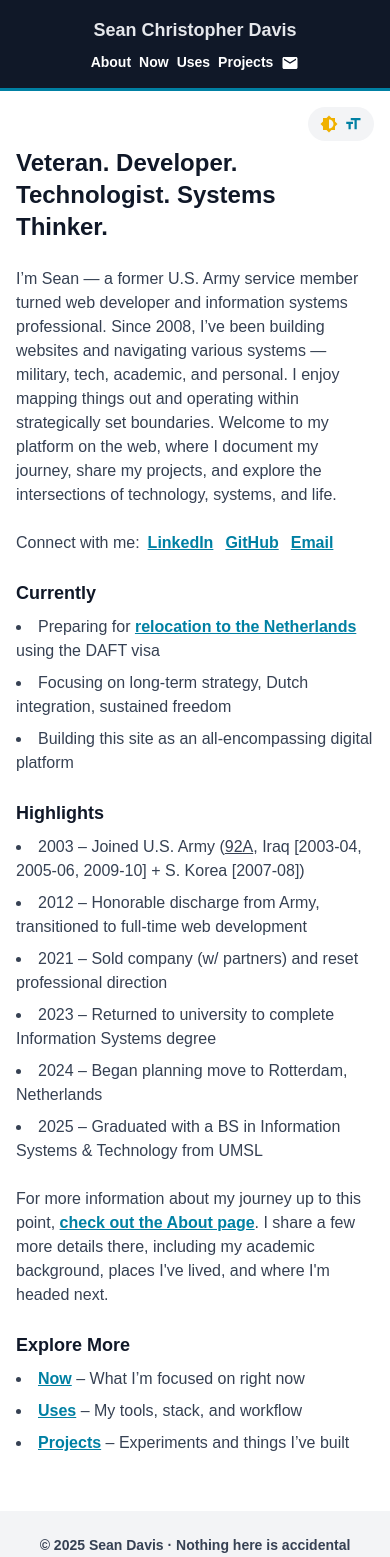
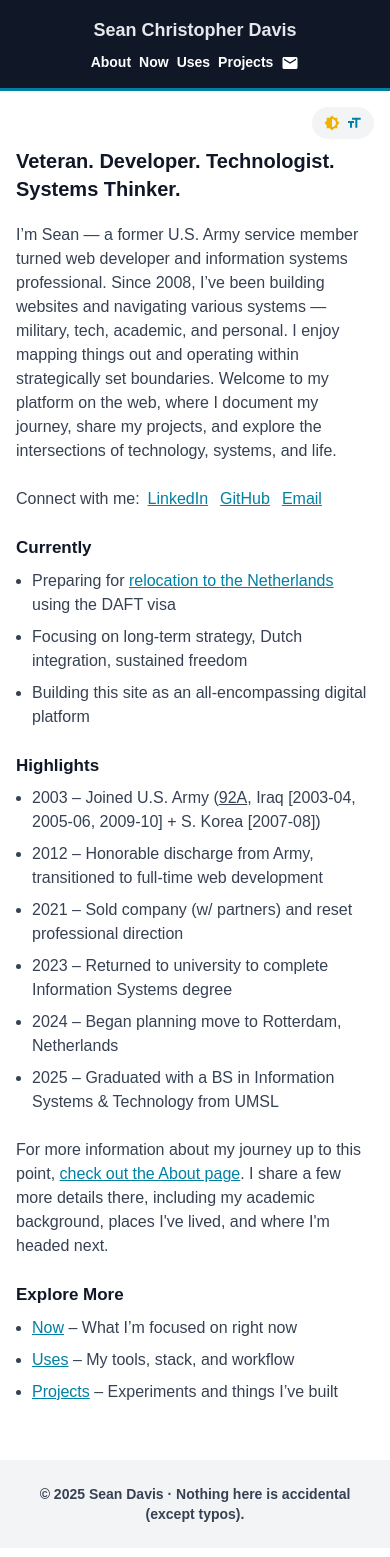
Before and after one commit to SeanChDavis/SeanChDavis, a React (Vite) app: page / in a window 390 px wide. Shown: the top 1557 px of the page. Built offline with nearby package versions, Linux system fonts and the light colour scheme; the HTML template or start-up script is replaced by a standard one.

Commit message:
more refactoring and UI improvements

```diff
--- a/index.html
+++ b/index.html
@@ -9,7 +9,7 @@
     <meta name="robots" content="follow, index, max-snippet:-1, max-video-preview:-1, max-image-preview:large"/>
     <link href="src/styles.css" rel="stylesheet">
   </head>
-  <body>
+  <body class="dark:bg-gray-900 text-gray-700 dark:text-[#9ca4b1]">
     <div id="root"></div>
     <script type="module" src="/src/main.jsx"></script>
   </body>
--- a/src/App.jsx
+++ b/src/App.jsx
@@ -13,10 +13,11 @@ import ScrollToTop from "./components/ScrollToTop.jsx";
 
 export default function App() {
 
-    const linkClasses = "text-[#0080a3] dark:text-cyan-500 font-semibold underline hover:no-underline cursor-pointer";
+    const linkClasses = "text-[#0080a3] dark:text-cyan-500 underline hover:no-underline cursor-pointer";
     const baseHeadingClasses = "text-gray-900 dark:text-gray-200";
-    const headingClasses = `text-lg font-bold ${baseHeadingClasses}`;
-    const mainHeadingClasses = `text-2xl font-extrabold ${baseHeadingClasses}`;
+    const headingClasses = `text-[17px] md:text-lg font-bold ${baseHeadingClasses}`;
+    const mainHeadingClasses = `text-xl md:text-2xl font-extrabold ${baseHeadingClasses} mb-5`;
+    const listClasses = "list-disc pl-4 md:pl-0 md:list-inside space-y-2 md:space-y-0";
 
     return (
         <Router>
@@ -40,6 +41,7 @@ export default function App() {
                                     linkClasses={linkClasses}
                                     headingClasses={headingClasses}
                                     mainHeadingClasses={mainHeadingClasses}
+                                    listClasses={listClasses}
                                 />
                             }
                             {...(path === "" ? { index: true } : {})}
--- a/src/components/layout/Header.jsx
+++ b/src/components/layout/Header.jsx
@@ -11,7 +11,7 @@ const Header = () => {
     return (
         <header
             className="w-full border-b-3 bg-gray-900 text-gray-400 border-[#0080a3] dark:border-gray-800 py-4 px-4 md:px-8">
-            <div className="max-w-4xl mx-auto flex flex-col md:flex-row items-center justify-between">
+            <div className="max-w-5xl mx-auto flex flex-col md:flex-row items-center justify-between">
                 <h1 className="text-lg font-semibold">
                     <Link to="/" className="text-gray-200 flex items-center gap-x-1.5 group">
                         <span className="inline-block">{siteData.siteName}</span>
--- a/src/components/layout/MainLayout.jsx
+++ b/src/components/layout/MainLayout.jsx
@@ -2,23 +2,16 @@ import Header from "./Header.jsx";
 import Footer from "./Footer.jsx";
 import React from "react";
 import {Outlet} from "react-router-dom";
-import ThemeToggle from "../ui/ThemeToggle.jsx";
-import TextSizeToggle from "../ui/TextSizeToggle";
+import SettingsPanel from "../ui/SettingsPanel.jsx";
 
-const MainLayout = () => {
+export default function MainLayout() {
 
     return (
-        <div className="flex flex-col min-h-screen dark:bg-gray-900 text-gray-700 dark:text-[#9ca4b1]">
+        <div className="flex flex-col min-h-screen">
             <Header />
             <div className={"flex-grow relative"}>
-                <div className={"w-full absolute text-right right-[16px] top-[16px]"}>
-                    <div className={"inline-block bg-gray-100 dark:bg-gray-950 rounded-full py-2 px-3"}>
-                        <div className={"flex gap-x-1.5 items-center justify-center"}>
-                            <ThemeToggle /><TextSizeToggle />
-                        </div>
-                    </div>
-                </div>
                 <main className="max-w-3xl mx-auto px-4 md:px-8 py-14 md:py-12 lg:pt-16 space-y-6">
+                    <SettingsPanel />
                     <Outlet />
                 </main>
             </div>
@@ -26,5 +19,3 @@ const MainLayout = () => {
         </div>
     );
 }
-
-export default MainLayout;
--- /dev/null
+++ b/src/components/ui/SettingsPanel.jsx
@@ -0,0 +1,14 @@
+import ThemeToggle from "./ThemeToggle.jsx";
+import TextSizeToggle from "./TextSizeToggle.jsx";
+import React from "react";
+
+export default function SettingsPanel() {
+
+    return (
+        <div className={"inline-block bg-gray-100 dark:bg-gray-950 rounded-full py-2 px-3 absolute right-[16px] top-[16px] mb-0"}>
+            <div className={"flex gap-x-1.5 items-center justify-center"}>
+                <ThemeToggle /><TextSizeToggle />
+            </div>
+        </div>
+    );
+}
--- a/src/components/ui/TextSizeToggle.jsx
+++ b/src/components/ui/TextSizeToggle.jsx
@@ -23,7 +23,7 @@ export default function TextSizeToggle() {
         <button onClick={toggleTextSize}>
             <MdFormatSize
                 title={"Toggle Text Size"}
-                className={`text-lg text-[#0080a3] dark:text-violet-500 cursor-pointer`}
+                className={`text-md md:text-lg text-[#0080a3] dark:text-violet-500 cursor-pointer`}
             />
         </button>
     );
--- a/src/components/ui/ThemeToggle.jsx
+++ b/src/components/ui/ThemeToggle.jsx
@@ -35,7 +35,7 @@ export default function ThemeToggle() {
         <button onClick={toggleTheme}>
             <MdBrightnessMedium
                 title={"Toggle Dark Mode"}
-                className={`text-lg cursor-pointer ${themeToggleColor}`}
+                className={`text-md md:text-lg cursor-pointer ${themeToggleColor}`}
             />
         </button>
     );
--- a/src/pages/About.jsx
+++ b/src/pages/About.jsx
@@ -2,7 +2,7 @@ import { Link } from "react-router-dom";
 import React from "react";
 import siteData from "../data/siteData.json";
 
-export default function About( { linkClasses, mainHeadingClasses } ) {
+export default function About({ linkClasses, mainHeadingClasses, listClasses }) {
 
     return (
         <>
@@ -15,7 +15,7 @@ export default function About( { linkClasses, mainHeadingClasses } ) {
 
             <p>From 2012 to 2021, I worked from home as a web developer. I spent anywhere from 2-4 years in various cities during this period.</p>
 
-            <ul className={"list-disc list-inside space-y-2 md:space-y-0 md:marker:text-gray-300"}>
+            <ul className={listClasses}>
                 <li>Austin, Texas: 2012 - 2015</li>
                 <li>San Diego, California: 2015 - 2019</li>
                 <li>Chicago, Illinois: 2019 - 2021</li>
--- a/src/pages/Home.jsx
+++ b/src/pages/Home.jsx
@@ -2,7 +2,7 @@ import {Link} from "react-router-dom";
 import siteData from "../data/siteData.json";
 import React from "react";
 
-export default function Home( { linkClasses, headingClasses, mainHeadingClasses }) {
+export default function Home({ linkClasses, headingClasses, mainHeadingClasses, listClasses }) {
 
     return (
         <>
@@ -21,7 +21,7 @@ export default function Home( { linkClasses, headingClasses, mainHeadingClasses
 
             <section className="space-y-2">
                 <h2 className={headingClasses}>Currently</h2>
-                <ul className="list-disc list-inside space-y-2 md:space-y-0 md:marker:text-gray-300">
+                <ul className={listClasses}>
                     <li>Preparing for <Link to="/netherlands-journey" className={linkClasses}>relocation to the Netherlands</Link> using the <abbr className="cursor-help no-underline" title="Dutch American Friendship Treaty">DAFT</abbr> visa</li>
                     <li>Focusing on long-term strategy, Dutch integration, sustained freedom</li>
                     <li>Building this site as an all-encompassing digital platform</li>
@@ -30,7 +30,7 @@ export default function Home( { linkClasses, headingClasses, mainHeadingClasses
 
             <section className="space-y-2">
                 <h2 className={headingClasses}>Highlights</h2>
-                <ul className="list-disc list-inside space-y-2 md:space-y-0 md:marker:text-gray-300">
+                <ul className={listClasses}>
                     <li>2003 – Joined U.S. Army (<a href="https://www.goarmy.com/careers-and-jobs/support-logistics/transportation-inventory/92a-automated-logistical-specialist" className={'underline hover:no-underline'} target={"_blank"} rel="noopener noreferrer">92A</a>, Iraq [2003-04, 2005-06, 2009-10] + S. Korea [2007-08])</li>
                     <li>2012 – Honorable discharge from Army, transitioned to full-time web development</li>
                     <li>2021 – Sold company (w/ partners) and reset professional direction</li>
@@ -46,7 +46,7 @@ export default function Home( { linkClasses, headingClasses, mainHeadingClasses
 
             <section className="space-y-2">
                 <h2 className={headingClasses}>Explore More</h2>
-                <ul className="list-disc list-inside space-y-2 md:space-y-0 md:marker:text-gray-300">
+                <ul className={listClasses}>
                     <li><Link to="/now" className={linkClasses}>Now</Link> – What I’m focused on right now</li>
                     <li><Link to="/uses" className={linkClasses}>Uses</Link> – My tools, stack, and workflow</li>
                     <li><Link to="/projects" className={linkClasses}>Projects</Link> – Experiments and things I’ve built</li>
--- a/src/pages/Projects.jsx
+++ b/src/pages/Projects.jsx
@@ -1,7 +1,7 @@
 import React from 'react';
 import {Link} from "react-router-dom";
 
-export default function Projects({ linkClasses, headingClasses, mainHeadingClasses }) {
+export default function Projects({ linkClasses, headingClasses, mainHeadingClasses, listClasses }) {
 
     return (
         <>
@@ -47,7 +47,7 @@ export default function Projects({ linkClasses, headingClasses, mainHeadingClass
 
                 <section className="space-y-2">
                     <h2 className={headingClasses}>Experiments</h2>
-                    <ul className="list-disc list-inside space-y-2 md:space-y-0 md:marker:text-gray-300">
+                    <ul className={listClasses}>
                         <li>This site: A personal platform, built in React + Vite. It’ll continue to evolve over time.</li>
                         <li>LitePage Studio: A now-retired microsite experiment focused on ultra-fast HTML/CSS pages.</li>
                         <li>Top One Code: My freelance identity for a short time, phased out to simplify and consolidate.</li>
--- a/src/pages/Uses.jsx
+++ b/src/pages/Uses.jsx
@@ -1,7 +1,7 @@
 import React from 'react';
 import {Link} from "react-router-dom";
 
-export default function Uses({ linkClasses, headingClasses, mainHeadingClasses }) {
+export default function Uses({ linkClasses, headingClasses, mainHeadingClasses, listClasses }) {
 
     return (
         <>
@@ -10,7 +10,7 @@ export default function Uses({ linkClasses, headingClasses, mainHeadingClasses }
             <div className="space-y-6">
                 <section className="space-y-2">
                     <h2 className={headingClasses}>Development</h2>
-                    <ul className="list-disc list-inside space-y-2 md:space-y-0 md:marker:text-gray-300">
+                    <ul className={listClasses}>
                         <li>Code Editor: <a href={"https://www.jetbrains.com/"} className={linkClasses} target={"_blank"} rel="noopener noreferrer">JetBrains IDEs</a>, VS Code (for quick edits)</li>
                         <li>Stack: React + Vite, Angular, Tailwind CSS, Firebase, Git</li>
                         <li>Browser: Chrome (DevTools), Firefox</li>
@@ -21,7 +21,7 @@ export default function Uses({ linkClasses, headingClasses, mainHeadingClasses }
 
                 <section className="space-y-2">
                     <h2 className={headingClasses}>Productivity</h2>
-                    <ul className="list-disc list-inside space-y-2 md:space-y-0 md:marker:text-gray-300">
+                    <ul className={listClasses}>
                         <li>Notes & Planning: <a href="https://obsidian.md/" className={linkClasses} target={"_blank"} rel="noopener noreferrer">Obsidian</a>, OneDrive, pen + paper</li>
                         <li>Passwords & Security: 1Password</li>
                         <li>Finances: MS Excel, manual tracking</li>
@@ -31,7 +31,7 @@ export default function Uses({ linkClasses, headingClasses, mainHeadingClasses }
 
                 <section className="space-y-2">
                     <h2 className={headingClasses}>Hardware</h2>
-                    <ul className="list-disc list-inside space-y-2 md:space-y-0 md:marker:text-gray-300">
+                    <ul className={listClasses}>
                         <li>Laptop: Dell XPS, 32GB, Windows 11</li>
                         <li>Phone: Samsung Galaxy 23 Ultra</li>
                         <li>Tablet: Samsung Galaxy Tab Ultra</li>
@@ -41,7 +41,7 @@ export default function Uses({ linkClasses, headingClasses, mainHeadingClasses }
 
                 <section className="space-y-2">
                     <h2 className={headingClasses}>Lifestyle & Systems</h2>
-                    <ul className="list-disc list-inside space-y-2 md:space-y-0 md:marker:text-gray-300">
+                    <ul className={listClasses}>
                         <li>Cloud: Obsidian, OneDrive</li>
                         <li>Email: Gmail, <a href={"https://formspree.io/"} className={linkClasses} target={"_blank"} rel="noopener noreferrer">Formspree</a></li>
                         <li>Domains & Hosting: NameCheap, Netlify</li>
```
